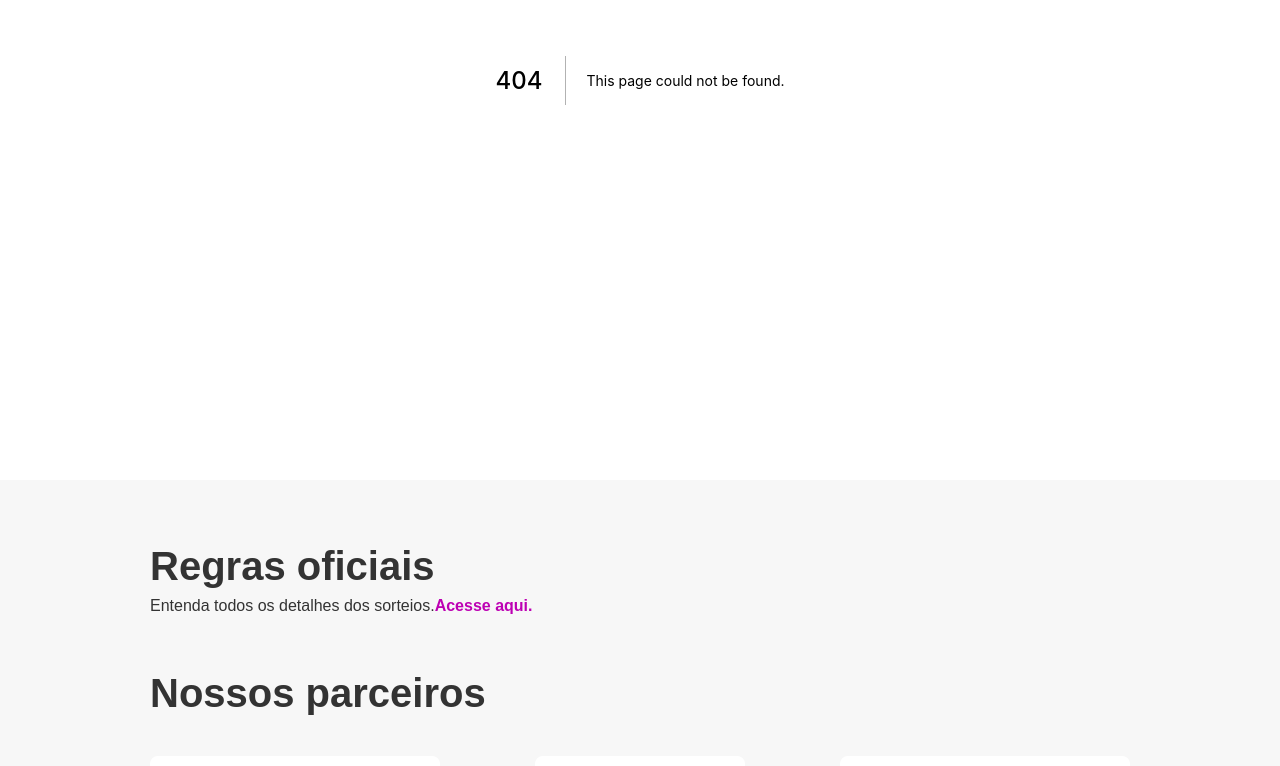
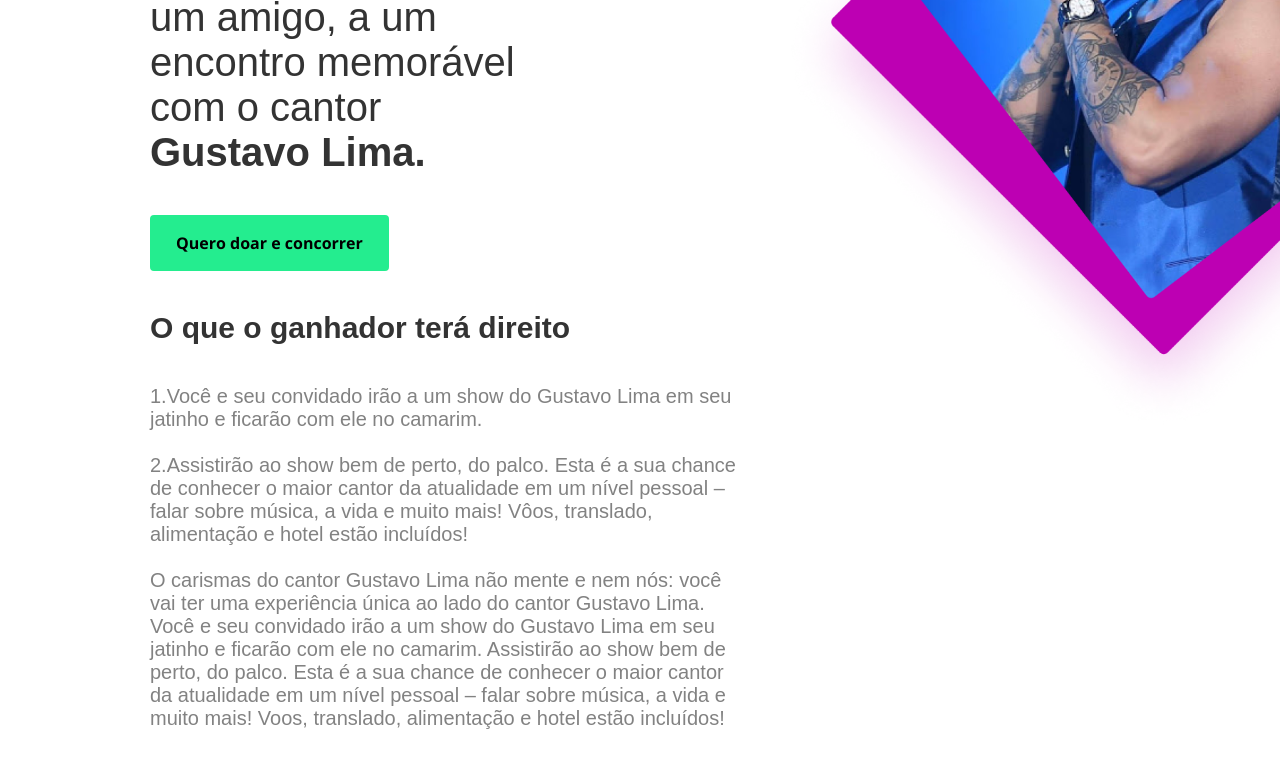
Before and after one commit to bot-leo/doe-amor, a Next.js app: page /Experiencia in a window 1280 px wide. Before the commit this address had no page. Shown: the part 320-1086 px from the top of the page. Built offline with nearby package versions, Linux system fonts and the light colour scheme.

Commit message:
finalizacao de tela de experiencia

```diff
--- a/src/components/Footer/index.jsx
+++ b/src/components/Footer/index.jsx
@@ -98,7 +98,7 @@ export function Footer(){
               <NavLink textLink={'Termos de uso'} href={'/RegrasOficiais'}/><br/>
             </div>
             <div style={{marginTop:16}}>
-              <NavLink textLink={'Politicas de privacidade'} href={'/RegrasOficiais'}/>
+              <NavLink textLink={'Politicas de privacidade'} href={'/Experiencia'}/>
             </div>
           </div>
         </div>
--- /dev/null
+++ b/src/pages/Experiencia.jsx
@@ -0,0 +1,114 @@
+
+import React from "react";
+import { Button } from "../components/Button";
+import ComponentHead from "../components/ComponentHead"
+import { GenericText } from "../components/GenericText"
+import { Main, SectionInfoPremio, SectionMain,SectionDate, SectionHelp} from "../styles/pages/Experiencia"
+import theme from "../styles/theme";
+
+export default function Experiencia(){
+
+  return(
+    <>
+      <ComponentHead title={'Experiencia'}/>
+        <Main>
+          <SectionMain>
+            <div style={{width:400, marginBottom:40}}>
+            <GenericText size={'40px'}
+                         color={theme.colors.gray1}
+                         weight={400}
+                         >
+            Doe para o<br/>
+            Hospital do amor e<br/>
+            concorra, junto com<br/>
+            um amigo, a um encontro memorável<br/>
+            com o cantor<br/>
+            <GenericText size={'40px'}
+                         color={theme.colors.gray1}
+                         weight={700}>
+            Gustavo Lima.
+            </GenericText>
+            </GenericText>
+            </div>
+            <Button titleButotn={'Quero doar e concorrer'}
+                    primary_1/>
+          </SectionMain>
+
+          <SectionInfoPremio>
+            <GenericText text={'O que o ganhador terá direito'}
+                         size={'30px'}
+                         color={theme.colors.gray1}
+                         weight={700}/>
+            <div style={{width:"60%", marginTop:'40px', marginBottom:"80px"}}>
+              <GenericText size={'20px'}
+                           color={theme.colors.gray3}
+                           weight={400}>
+              1.Você e seu convidado irão a um show do Gustavo Lima em seu jatinho e ficarão com ele no camarim.
+              <br/>
+              <br/>
+              2.Assistirão ao show bem de perto, do palco. Esta é a sua chance de conhecer o maior cantor da atualidade em um nível pessoal – falar sobre música, a vida e muito mais! Vôos, translado, alimentação e hotel estão incluídos!
+              <br/>
+              <br/>
+              O carismas do cantor Gustavo Lima não mente e nem nós: você vai ter uma experiência única ao lado do cantor Gustavo Lima. Você e seu convidado irão a um show do Gustavo Lima em seu jatinho e ficarão com ele no camarim. Assistirão ao show bem de perto, do palco. Esta é a sua chance de conhecer o maior cantor da atualidade em um nível pessoal – falar sobre música, a vida e muito mais! Voos, translado, alimentação e hotel estão incluídos!
+              </GenericText>
+            </div>
+
+            <img src="/imgs/imagem-gustavo-lima-3.png"/>
+
+          </SectionInfoPremio>
+
+          <SectionDate>
+            <div>
+              <GenericText text={'Sorteio'}
+                           size={'30px'}
+                           color={theme.colors.gray3}
+                           weight={400}/>
+                            <br/>
+              <GenericText text={'1 março 2021'}
+                           size={'30px'}
+                           color={theme.colors.gray1}
+                           weight={700}/>
+            </div>
+
+            <div style={{ marginLeft:127}}>
+              <GenericText text={'Vencedor'}
+                          size={'30px'}
+                          color={theme.colors.gray3}
+                          weight={400}/>
+                          <br/>
+              <GenericText text={'31 março 2021'}
+                           size={'30px'}
+                           color={theme.colors.gray1}
+                           weight={700}/>
+            </div>
+          </SectionDate>
+
+
+        <SectionHelp>
+          <GenericText text={'Quem você vai ajudar:'}
+                        size={'30px'}
+                        color={theme.colors.gray1}
+                        weight={400}/>
+          <GenericText text={'Hospital de Amor'}
+                        size={'30px'}
+                        color={theme.colors.gray1}
+                        weight={700}/>
+          <div style={{marginTop:24}}>
+            <img src="/imgs/logo-hospital-do-amor.png"/>
+          </div>
+          <GenericText  size={'20px'}
+                           color={theme.colors.gray3}
+                           weight={400}
+                           style={{marginTop:40, marginBottom:80}}>
+            O Hospital de Amor – HA é o maior hospital oncológico da América Latina com mais de 7 mil atendimentos diários, 100% gratuitos, com qualidade internacional e possui diversos convênios internacionais com instituições renomadas como o MD Anderson Children’s Cancer Hospital, da Universidade do Texas.
+            <br/>
+            <br/>
+            Possui 13 unidades em diversos estados brasileiros, icluindo o Hospital Infantil, a única filial do MD Anderson do mundo.
+          </GenericText>
+        </SectionHelp>
+
+
+        </Main>
+    </>
+  )
+}
--- /dev/null
+++ b/src/styles/pages/Experiencia.js
@@ -0,0 +1,38 @@
+import styled from "styled-components"
+
+
+export const Main = styled.main`
+  padding-top: 5rem;
+
+  background-image: url('/imgs/imagem-gustavo-lima-2.png');
+  background-repeat: no-repeat;
+  background-size: 45% auto;
+  background-position:  110%  0px;
+`
+
+export const SectionMain = styled.section`
+  padding-inline: 150px;
+  margin-top: 100px;
+`
+
+export const SectionInfoPremio = styled.section`
+  padding-inline: 150px;
+  margin-top: 40px;
+`
+
+export const SectionDate = styled.section`
+  padding-inline: 150px;
+  margin-top: 40px;
+  display: flex;
+  width: 100%;
+
+  align-items: center;
+
+`
+
+
+export const SectionHelp = styled.section`
+padding-inline: 150px;
+margin-top: 80px;
+width: 70%;
+`
```
Also changed, not shown: public/imgs/imagem-gustavo-lima-2.png (added), public/imgs/imagem-gustavo-lima-3.png (added).
